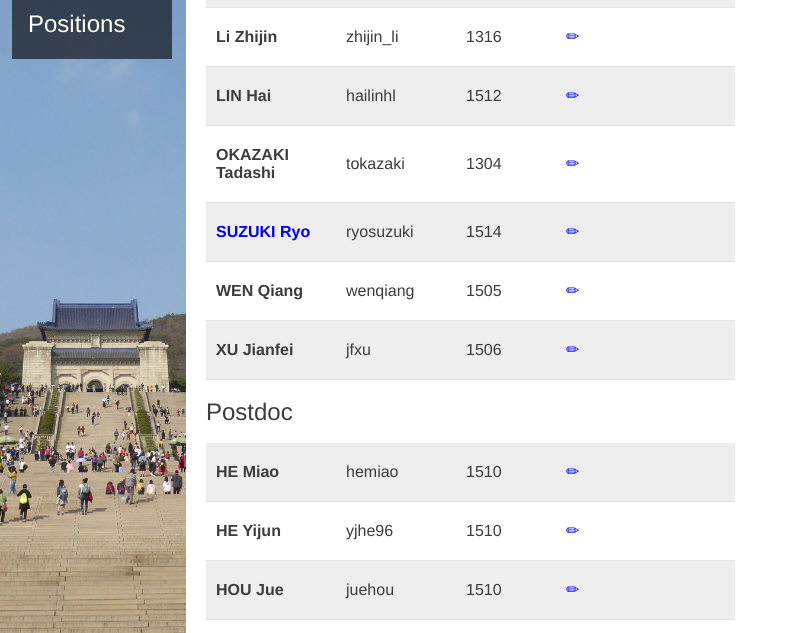
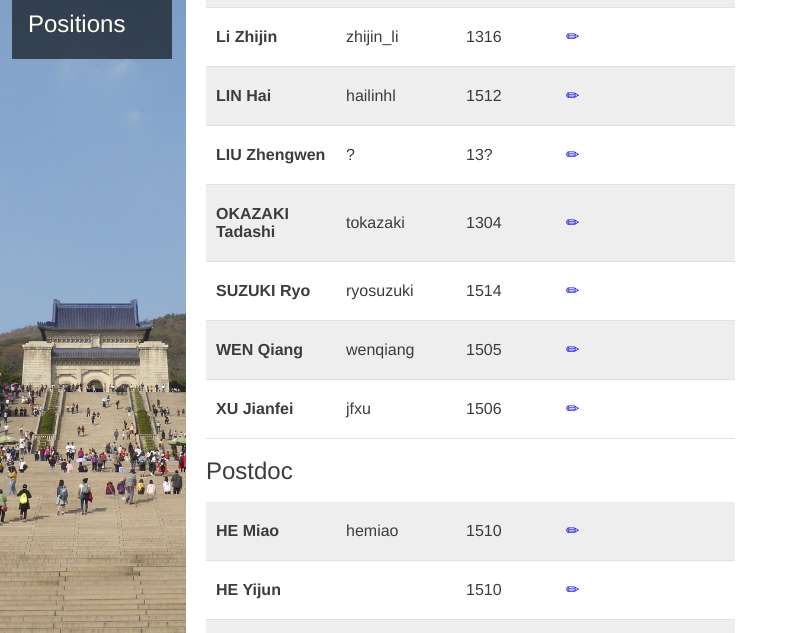
Before and after one commit to yaucseu/yaucseu.github.io, a plain HTML site: page members.htm in a window 1280 px wide. Shown: the part 313-946 px from the top of the page, without its empty margins (0-798 px from the left). Drawn offline with Linux system fonts and the light colour scheme.

Commit message:
Update members.htm

```diff
--- a/members.htm
+++ b/members.htm
@@ -65,27 +65,34 @@
             <td class="plInterest"><a href="https://inspirehep.net/authors/1227578">✏</a></td>
           </tr>
           <tr>
+            <td class="plName"><strong>LIU Zhengwen</strong></td>
+            <!-- td class="plTitle">Professor</td -->
+            <td class="plEmail">?</td>
+            <td class="plOffice">13?</td>
+            <td class="plInterest"><a href="https://inspirehep.net/authors/1301162">✏</a></td>
+          </tr>
+          <tr style="background-color:#eee">
             <td class="plName"><strong>OKAZAKI Tadashi</strong></td>
             <!-- td class="plTitle">Associate Professor</td -->
             <td class="plEmail">tokazaki</td>
             <td class="plOffice">1304</td>
             <td class="plInterest"><a href="https://inspirehep.net/authors/1259444">✏</a></td>
           </tr>
-          <tr style="background-color:#eee">
-            <td class="plName"><a href="https://suzuki-r.github.io" style="font-weight:bold">SUZUKI Ryo</a></td>
+          <tr>
+            <td class="plName"><strong>SUZUKI Ryo</strong></td>
             <!-- td class="plTitle">Professor</td -->
             <td class="plEmail">ryosuzuki</td>
             <td class="plOffice">1514</td>
             <td class="plInterest"><a href="https://inspirehep.net/authors/1416566">✏</a></td>
           </tr>
-          <tr>
+          <tr style="background-color:#eee">
             <td class="plName"><strong>WEN Qiang</strong></td>
             <!-- td class="plTitle">Associate Professor<br>    Assistant Director</td -->
             <td class="plEmail">wenqiang</td>
             <td class="plOffice">1505</td>
             <td class="plInterest"><a href="https://inspirehep.net/authors/1275750">✏</a></td>
           </tr>
-          <tr style="background-color:#eee">
+          <tr>
             <td class="plName"><strong>XU Jianfei</strong></td>
             <!-- td class="plTitle">Associate Professor</td -->
             <td class="plEmail">jfxu</td>
@@ -107,7 +114,7 @@
           </tr>
           <tr>
             <td class="plName"><strong>HE Yijun</strong></td>
-            <td class="plEmail">yjhe96</td>
+            <td class="plEmail"></td>
             <td class="plOffice">1510</td>
             <td class="plInterest"><a href="https://inspirehep.net/authors/2645092">✏</a></td>
           </tr>
```
